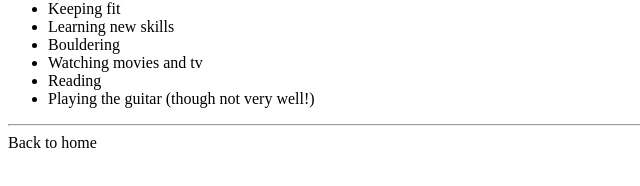
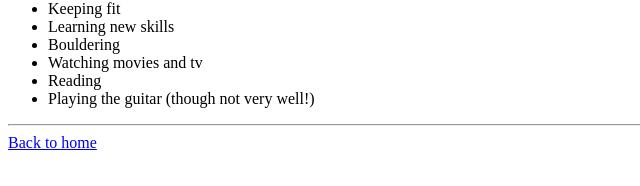
Before and after one commit to Tiblinos/MyResume, a plain HTML site: page Public/hobbies.html in a window 1280 px wide. Shown: the part 114-300 px from the top of the page, without its empty margins (0-640 px from the left). Drawn offline with Linux system fonts and the light colour scheme.

Commit message:
Update hobbies.html

```diff
--- a/Public/hobbies.html
+++ b/Public/hobbies.html
@@ -17,6 +17,6 @@
         <li>Playing the guitar (though not very well!)</li>
     </ul>
     <hr />
-    <ahref="../index.html">Back to home</a>
+    <a href="../index.html">Back to home</a>
 </body>
 </html>
```
